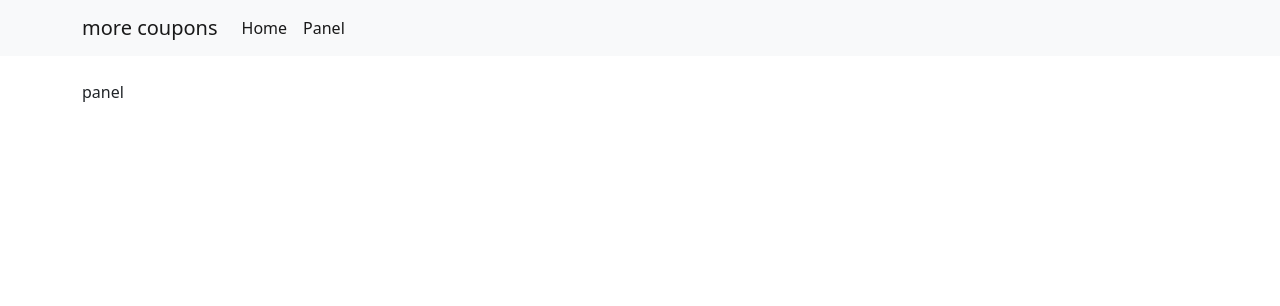
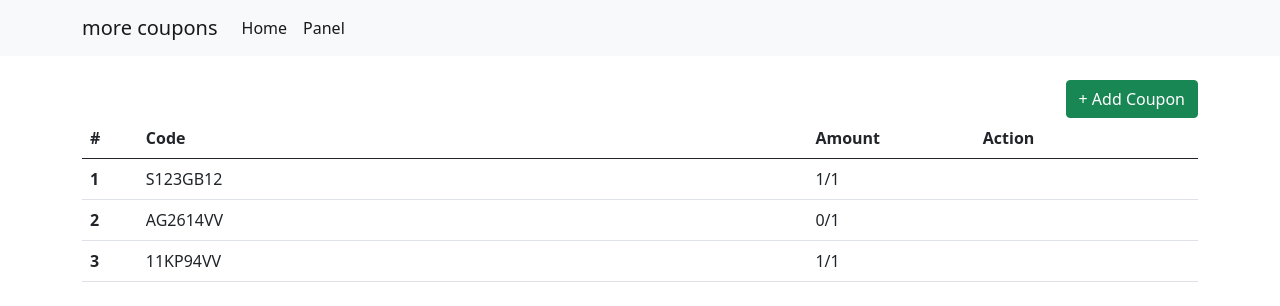
Before and after one commit to furkanpoyraz/more-coupons, a React (Create React App) app: page /panel in a window 1280 px wide. Shown: the top 306 px of the page. Built offline with nearby package versions, Linux system fonts and the light colour scheme.

Commit message:
cleanup & added content

```diff
--- a/src/App.js
+++ b/src/App.js
@@ -5,37 +5,18 @@ import React from "react";
 import {
   BrowserRouter as Router,
   Switch,
-  Route,
-  Link,
-  NavLink
+  Route
 } from "react-router-dom";
 
+import Navbar from './components/Navbar';
 import Home from './components/Home';
 import Panel from './components/Panel';
 
 function App() {
   return (
+    <div className="app">
       <Router>
-    <div className="app">
-      <nav className="navbar navbar-expand-lg navbar-light bg-light fixed-top">
-        <div className="container">
-          <Link to="/" className="navbar-brand">more coupons</Link>
-          <button className="navbar-toggler" type="button" data-bs-toggle="collapse" data-bs-target="#navbarSupportedContent" aria-controls="navbarSupportedContent" aria-expanded="false" aria-label="Toggle navigation">
-            <span className="navbar-toggler-icon"></span>
-          </button>
-          <div className="collapse navbar-collapse" id="navbarSupportedContent">
-            <ul className="navbar-nav me-auto mb-2 mb-lg-0">
-              <li className="nav-item">
-                <NavLink to="/" activeClassName="active" className="nav-link">Home</NavLink>
-              </li>
-              <li className="nav-item">
-                <NavLink to="/panel" activeClassName="active" className="nav-link">Panel</NavLink>
-              </li>
-            </ul>
-          </div>
-        </div>
-      </nav>
-
+        <Navbar />
         <Switch>
           <Route path="/panel">
             <Panel />
@@ -44,8 +25,8 @@ function App() {
             <Home />
           </Route>
         </Switch>
+      </Router>
     </div>
-  </Router>
   );
 }
 
--- a/src/components/Home.js
+++ b/src/components/Home.js
@@ -5,7 +5,7 @@ function Home() {
             <div className="col-sm-4 offset-sm-4 text-center">
                 <label className="form-label" htmlFor="couponInput">Enter Coupon</label>
                 <div className="input-group mb-3">
-                    <input type="text" className="form-control" id="couponInput" />
+                    <input type="text" className="form-control text-uppercase" id="couponInput" />
                     <button className="btn btn-outline-secondary" type="button">
                         <svg className="d-block" width="18" height="18" aria-hidden="true" focusable="false" xmlns="http://www.w3.org/2000/svg" viewBox="0 0 448 512"><path fill="currentColor" d="M0 224h192V32H0v192zM64 96h64v64H64V96zm192-64v192h192V32H256zm128 128h-64V96h64v64zM0 480h192V288H0v192zm64-128h64v64H64v-64zm352-64h32v128h-96v-32h-32v96h-64V288h96v32h64v-32zm0 160h32v32h-32v-32zm-64 0h32v32h-32v-32z"></path></svg>
                     </button>
--- /dev/null
+++ b/src/components/Navbar.js
@@ -0,0 +1,31 @@
+import {
+    Link,
+    NavLink
+  } from "react-router-dom";
+
+import 'bootstrap/js/src/collapse';
+
+function Navbar() {
+    return (
+        <nav className="navbar navbar-expand-lg navbar-light bg-light fixed-top">
+            <div className="container">
+                <Link to="/" className="navbar-brand">more coupons</Link>
+                <button className="navbar-toggler" type="button" data-bs-toggle="collapse" data-bs-target="#navbarSupportedContent" aria-controls="navbarSupportedContent" aria-expanded="false" aria-label="Toggle navigation">
+                    <span className="navbar-toggler-icon"></span>
+                </button>
+                <div className="collapse navbar-collapse" id="navbarSupportedContent">
+                    <ul className="navbar-nav me-auto mb-2 mb-lg-0">
+                        <li className="nav-item">
+                            <NavLink to="/" activeClassName="active" className="nav-link">Home</NavLink>
+                        </li>
+                        <li className="nav-item">
+                            <NavLink to="/panel" activeClassName="active" className="nav-link">Panel</NavLink>
+                        </li>
+                    </ul>
+                </div>
+            </div>
+        </nav>
+    );
+  }
+
+  export default Navbar;
--- a/src/components/Panel.js
+++ b/src/components/Panel.js
@@ -1,7 +1,37 @@
 function Panel() {
     return (
       <div className="container">
-          panel
+        <button className="btn btn-success float-end">+ Add Coupon</button>
+        <table class="table table-hover">
+          <thead>
+            <tr>
+              <th scope="col" width="5%">#</th>
+              <th scope="col" width="60%">Code</th>
+              <th scope="col" width="15%">Amount</th>
+              <th scope="col" width="20%">Action</th>
+            </tr>
+          </thead>
+          <tbody>
+            <tr>
+              <th scope="row">1</th>
+              <td>S123GB12</td>
+              <td>1/1</td>
+              <td></td>
+            </tr>
+            <tr>
+              <th scope="row">2</th>
+              <td>AG2614VV</td>
+              <td>0/1</td>
+              <td></td>
+            </tr>
+            <tr>
+              <th scope="row">3</th>
+              <td>11KP94VV</td>
+              <td>1/1</td>
+              <td></td>
+            </tr>
+          </tbody>
+        </table>
       </div>
     );
   }
```
Lines whose indentation alone changed are shown as unchanged.
